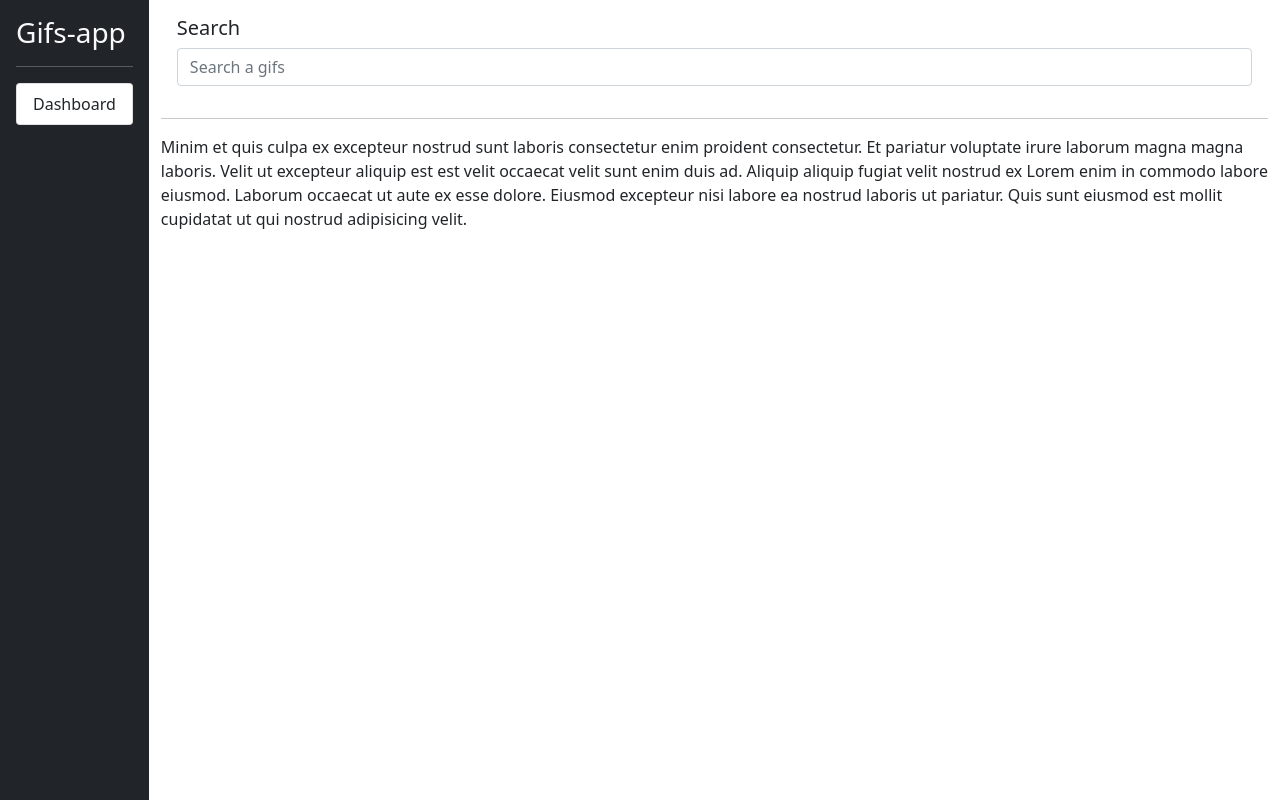
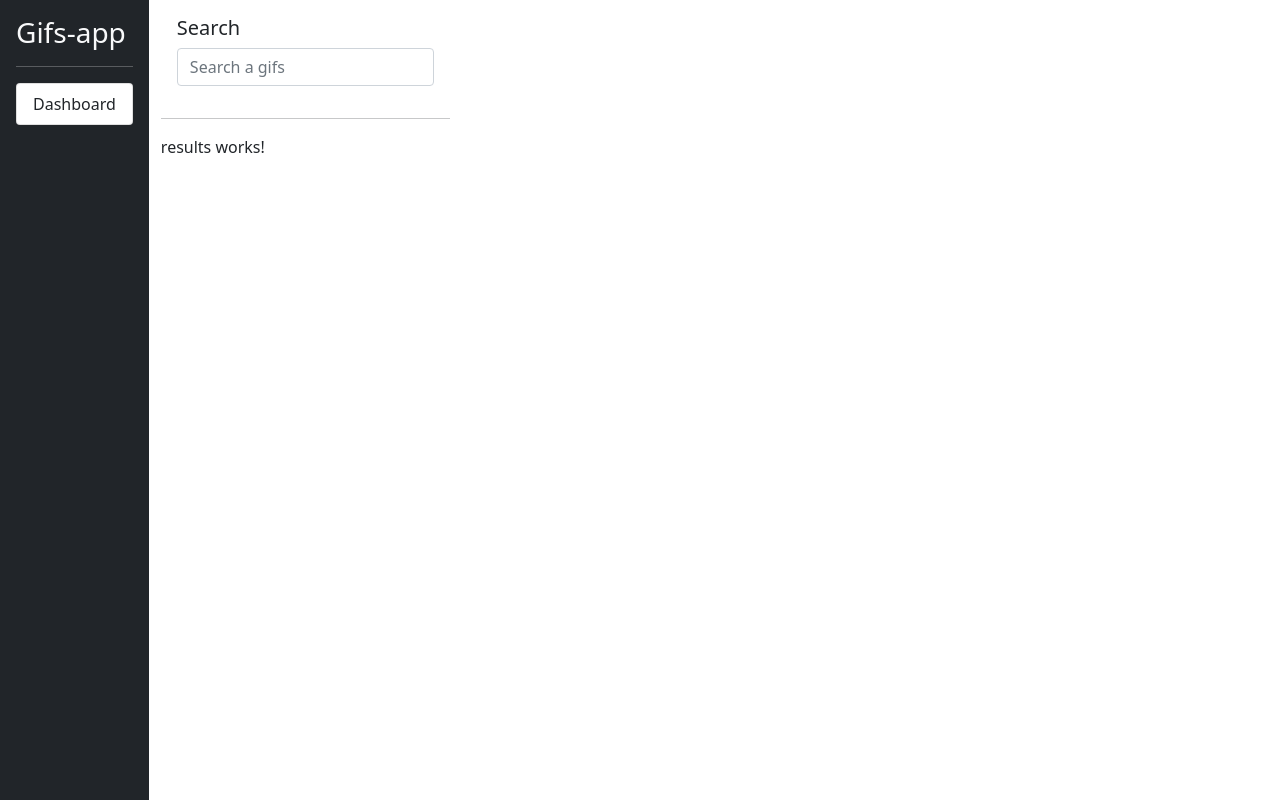
Before and after one commit to davidsantander9/angular-gifs-app, an Angular app: page / in a window 1280 px wide. Built offline with nearby package versions, Linux system fonts and the light colour scheme.

Commit message:
add search, result component

```diff
--- a/src/app/gifs/gifs-page/gifs-page.component.html
+++ b/src/app/gifs/gifs-page/gifs-page.component.html
@@ -1,14 +1,13 @@
 <div class="container">
     <div class="row p-3">
       <div class="col">
-        <h5>Search</h5>
-        <input type="text" class="form-control" placeholder="Search a gifs">
+        <app-search></app-search>
       </div>
     </div>
     <hr>
     <div class="row">
       <div class="col">
-        Minim et quis culpa ex excepteur nostrud sunt laboris consectetur enim proident consectetur. Et pariatur voluptate irure laborum magna magna laboris. Velit ut excepteur aliquip est est velit occaecat velit sunt enim duis ad. Aliquip aliquip fugiat velit nostrud ex Lorem enim in commodo labore eiusmod. Laborum occaecat ut aute ex esse dolore. Eiusmod excepteur nisi labore ea nostrud laboris ut pariatur. Quis sunt eiusmod est mollit cupidatat ut qui nostrud adipisicing velit.
+        <app-results></app-results>
       </div>
     </div>
   </div>
--- a/src/app/gifs/gifs.module.ts
+++ b/src/app/gifs/gifs.module.ts
@@ -1,12 +1,16 @@
 import { NgModule } from '@angular/core';
 import { CommonModule } from '@angular/common';
 import { GifsPageComponent } from './gifs-page/gifs-page.component';
+import { SearchComponent } from './search/search.component';
+import { ResultsComponent } from './results/results.component';
 
 
 
 @NgModule({
   declarations: [
-    GifsPageComponent
+    GifsPageComponent,
+    SearchComponent,
+    ResultsComponent
   ],
   imports: [
     CommonModule,
--- /dev/null
+++ b/src/app/gifs/results/results.component.html
@@ -0,0 +1 @@
+<p>results works!</p>
--- /dev/null
+++ b/src/app/gifs/results/results.component.ts
@@ -0,0 +1,16 @@
+import { Component, OnInit } from '@angular/core';
+
+@Component({
+  selector: 'app-results',
+  templateUrl: './results.component.html',
+  styles: [
+  ]
+})
+export class ResultsComponent implements OnInit {
+
+  constructor() { }
+
+  ngOnInit(): void {
+  }
+
+}
--- /dev/null
+++ b/src/app/gifs/search/search.component.html
@@ -0,0 +1,2 @@
+<h5>Search</h5>
+<input type="text" class="form-control" placeholder="Search a gifs">
--- /dev/null
+++ b/src/app/gifs/search/search.component.ts
@@ -0,0 +1,16 @@
+import { Component, OnInit } from '@angular/core';
+
+@Component({
+  selector: 'app-search',
+  templateUrl: './search.component.html',
+  styles: [
+  ]
+})
+export class SearchComponent implements OnInit {
+
+  constructor() { }
+
+  ngOnInit(): void {
+  }
+
+}
```
